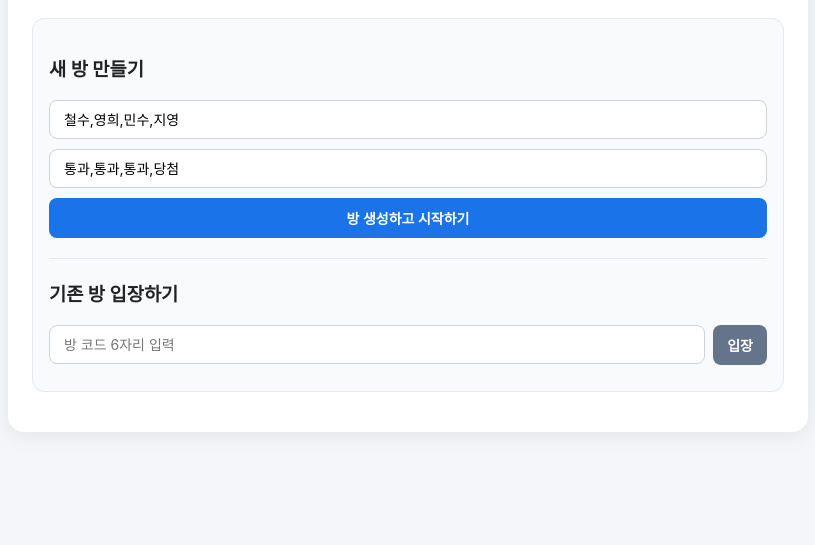
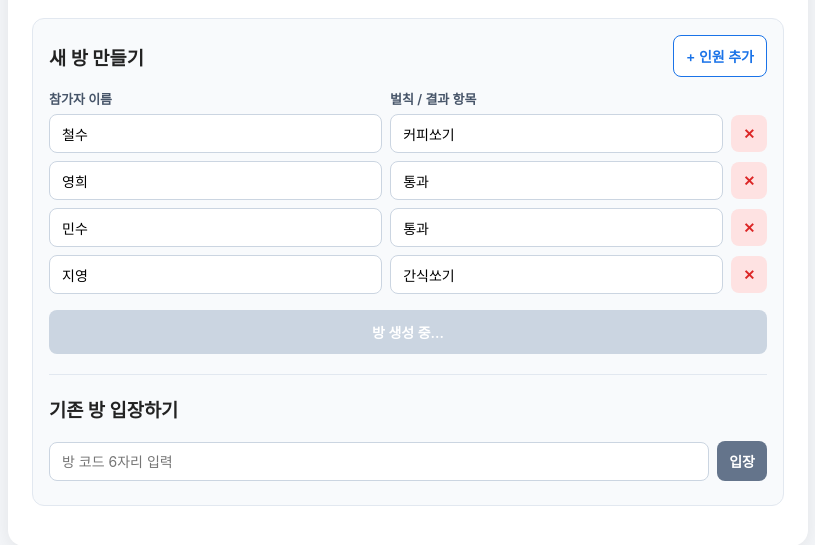
Before and after one commit to parkdaein/park-ladder, a plain HTML site: page index.html in a window 1280 px wide. Both pictures are taken after a click on the button "방 생성하고 시작하기". Shown: the part 93-638 px from the top of the page, without its empty margins (232-1047 px from the left). Drawn offline with Linux system fonts and the light colour scheme; no server answers.

Commit message:
Update index.html

```diff
--- a/index.html
+++ b/index.html
@@ -10,14 +10,21 @@
     .container { width: 100%; max-width: 800px; background: #fff; padding: 24px; border-radius: 16px; box-shadow: 0 4px 20px rgba(0,0,0,0.08); }
     h1 { text-align: center; margin-top: 0; color: #1a73e8; }
     .box { background: #f8fafc; border: 1px solid #e2e8f0; border-radius: 12px; padding: 16px; margin-bottom: 16px; }
-    .row { display: flex; gap: 8px; flex-wrap: wrap; margin-bottom: 10px; align-items: center; }
-    input, button { padding: 10px 14px; border-radius: 8px; border: 1px solid #cbd5e1; font-size: 14px; }
-    input { flex: 1; min-width: 120px; }
-    button { background: #1a73e8; color: #fff; border: none; cursor: pointer; font-weight: 600; transition: 0.2s; }
+    .row { display: flex; gap: 8px; margin-bottom: 8px; align-items: center; }
+    .pair-header { display: flex; gap: 8px; margin-bottom: 6px; font-size: 13px; font-weight: 600; color: #475569; padding-right: 44px; }
+    .pair-header span { flex: 1; }
+    input, button { padding: 10px 12px; border-radius: 8px; border: 1px solid #cbd5e1; font-size: 14px; }
+    input { flex: 1; min-width: 0; background: #fff; }
+    input:focus { outline: none; border-color: #1a73e8; box-shadow: 0 0 0 2px rgba(26,115,232,0.15); }
+    button { background: #1a73e8; color: #fff; border: none; cursor: pointer; font-weight: 600; transition: 0.2s; white-space: nowrap; }
     button:hover { background: #1557b0; }
     button.secondary { background: #64748b; }
     button.secondary:hover { background: #475569; }
-    button:disabled { background: #cbd5e1; cursor: not-allowed; }
+    button.outline { background: #fff; color: #1a73e8; border: 1px solid #1a73e8; }
+    button.outline:hover { background: #eff6ff; }
+    button.danger { background: #fee2e2; color: #dc2626; padding: 10px 12px; }
+    button.danger:hover { background: #fecaca; }
+    button:disabled { background: #cbd5e1; color: #fff; border-color: #cbd5e1; cursor: not-allowed; }
     .badge { display: inline-block; padding: 4px 10px; background: #e0f2fe; color: #0369a1; border-radius: 20px; font-size: 13px; font-weight: 600; }
     canvas { width: 100%; height: 420px; background: #ffffff; border: 1px solid #e2e8f0; border-radius: 12px; display: block; margin: 16px 0; }
     .player-btns { display: flex; gap: 8px; flex-wrap: wrap; justify-content: center; margin-bottom: 10px; }
@@ -33,21 +40,27 @@
 
   <!-- 1. 로비 화면 (방 만들기 / 입장하기) -->
   <div id="lobbyView" class="box">
-    <h3>새 방 만들기</h3>
-    <div class="row">
-      <input type="text" id="playersInput" placeholder="참가자 이름 (쉼표로 구분 예: 철수,영희,민수)" value="철수,영희,민수,지영" />
+    <div style="display: flex; justify-content: space-between; align-items: center; margin-bottom: 12px;">
+      <h3 style="margin: 0;">새 방 만들기</h3>
+      <button type="button" id="addPairBtn" class="outline">+ 인원 추가</button>
     </div>
-    <div class="row">
-      <input type="text" id="prizesInput" placeholder="결과 항목 (인원수와 동일하게 예: 당첨,꽝,꽝,커피)" value="통과,통과,통과,당첨" />
+
+    <div class="pair-header">
+      <span>참가자 이름</span>
+      <span>벌칙 / 결과 항목</span>
     </div>
-    <button id="createRoomBtn" style="width: 100%;">방 생성하고 시작하기</button>
+
+    <!-- 동적으로 입력칸이 추가되는 영역 -->
+    <div id="pairsContainer"></div>
+
+    <button type="button" id="createRoomBtn" style="width: 100%; margin-top: 8px; padding: 12px;">방 생성하고 시작하기</button>
 
     <hr style="margin: 20px 0; border: 0; border-top: 1px solid #e2e8f0;">
 
-    <h3>기존 방 입장하기</h3>
+    <h3 style="margin-top: 0;">기존 방 입장하기</h3>
     <div class="row">
       <input type="text" id="joinRoomIdInput" placeholder="방 코드 6자리 입력" />
-      <button id="joinRoomBtn" class="secondary">입장</button>
+      <button type="button" id="joinRoomBtn" class="secondary">입장</button>
     </div>
   </div>
 
@@ -59,8 +72,8 @@
         <span id="roleBadge" class="badge" style="background:#fef3c7; color:#92400e;">참가자</span>
       </div>
       <div>
-        <button id="copyLinkBtn" class="secondary">초대 링크 복사</button>
-        <button id="leaveRoomBtn" class="secondary">나가기</button>
+        <button type="button" id="copyLinkBtn" class="secondary">초대 링크 복사</button>
+        <button type="button" id="leaveRoomBtn" class="secondary">나가기</button>
       </div>
     </div>
 
@@ -103,11 +116,47 @@
   let roomRef = null;
   let roomData = null;
   let isAnimating = false;
-  let currentAnimIndex = -1;
 
   const canvas = document.getElementById('ladderCanvas');
   const ctx = canvas.getContext('2d');
   const COLORS = ['#ef4444', '#3b82f6', '#10b981', '#f59e0b', '#8b5cf6', '#ec4899', '#06b6d4', '#84cc16'];
+
+  // --- 동적 입력칸(참가자 + 벌칙 쌍) 관리 ---
+  const pairsContainer = document.getElementById('pairsContainer');
+
+  function addPairRow(playerVal = '', prizeVal = '') {
+    const row = document.createElement('div');
+    row.className = 'row pair-row';
+    row.innerHTML = `
+      <input type="text" class="player-input" placeholder="참가자 이름" value="${playerVal}" />
+      <input type="text" class="prize-input" placeholder="벌칙 / 결과" value="${prizeVal}" />
+      <button type="button" class="danger remove-btn" title="삭제">✕</button>
+    `;
+
+    row.querySelector('.remove-btn').addEventListener('click', () => {
+      if (pairsContainer.querySelectorAll('.pair-row').length <= 2) {
+        alert('최소 2명 이상의 참가자가 필요합니다.');
+        return;
+      }
+      row.remove();
+    });
+
+    pairsContainer.appendChild(row);
+  }
+
+  // 초기 기본값 4줄 세팅 (원하시면 빈칸으로 두셔도 됩니다)
+  addPairRow('철수', '커피쏘기');
+  addPairRow('영희', '통과');
+  addPairRow('민수', '통과');
+  addPairRow('지영', '간식쏘기');
+
+  document.getElementById('addPairBtn').addEventListener('click', () => {
+    if (pairsContainer.querySelectorAll('.pair-row').length >= 12) {
+      alert('최대 12명까지 추가할 수 있습니다.');
+      return;
+    }
+    addPairRow('', '');
+  });
 
   // URL 파라미터로 방 코드 자동 입장 확인
   const urlParams = new URLSearchParams(window.location.search);
@@ -116,15 +165,31 @@
   }
 
   // 방 생성
-  document.getElementById('createRoomBtn').addEventListener('click', async () => {
-    const players = document.getElementById('playersInput').value.split(',').map(s => s.trim()).filter(Boolean);
-    const prizes = document.getElementById('prizesInput').value.split(',').map(s => s.trim()).filter(Boolean);
+  const createBtn = document.getElementById('createRoomBtn');
+  createBtn.addEventListener('click', async () => {
+    const rows = document.querySelectorAll('.pair-row');
+    const players = [];
+    const prizes = [];
 
-    if (players.length < 2) return alert('참가자는 최소 2명 이상이어야 합니다.');
-    if (players.length !== prizes.length) return alert(`참가자 수(${players.length}명)와 결과 항목 수(${prizes.length}개)가 일치해야 합니다.`);
+    for (let i = 0; i < rows.length; i++) {
+      const pName = rows[i].querySelector('.player-input').value.trim();
+      const pPrize = rows[i].querySelector('.prize-input').value.trim();
+
+      if (!pName || !pPrize) {
+        alert(`${i + 1}번째 줄의 참가자 이름과 벌칙을 모두 입력해 주세요.`);
+        return;
+      }
+      players.push(pName);
+      prizes.push(pPrize);
+    }
+
+    if (players.length < 2) {
+      alert('참가자는 최소 2명 이상이어야 합니다.');
+      return;
+    }
 
     const roomId = Math.random().toString(36).substring(2, 8).toUpperCase();
-    const steps = 12; // 가로줄 층수
+    const steps = 12;
     const bridges = generateBridges(players.length, steps);
 
     const initialData = {
@@ -132,13 +197,23 @@
       prizes,
       steps,
       bridges,
-      activeTrace: null, // { playerIndex, timestamp }
-      completed: {}      // { playerIndex: prizeIndex }
+      activeTrace: null,
+      completed: {}
     };
 
+    try {
+      createBtn.disabled = true;
+      createBtn.textContent = '방 생성 중...';
       await set(ref(db, `rooms/${roomId}`), initialData);
       localStorage.setItem(`host_${roomId}`, 'true');
       enterGameView(roomId);
+    } catch (error) {
+      console.error('Firebase 저장 실패:', error);
+      alert(`방 생성 실패: ${error.message}\n(Firebase Realtime Database 활성화 및 규칙 설정을 확인하세요.)`);
+    } finally {
+      createBtn.disabled = false;
+      createBtn.textContent = '방 생성하고 시작하기';
+    }
   });
 
   // 방 입장 버튼
@@ -149,12 +224,16 @@
   });
 
   async function joinRoom(roomId) {
+    try {
       const snapshot = await get(ref(db, `rooms/${roomId}`));
       if (!snapshot.exists()) {
         alert('존재하지 않는 방 코드입니다.');
         return;
       }
       enterGameView(roomId);
+    } catch (error) {
+      alert(`입장 오류: ${error.message}`);
+    }
   }
 
   // 게임 화면 진입 및 Firebase 실시간 리스너 연결
@@ -176,7 +255,6 @@
       renderControls();
       renderResults();
 
-      // 새로운 사다리 타기 이벤트가 감지되면 애니메이션 실행
       if (newData.activeTrace && newData.activeTrace.timestamp !== prevTraceTime) {
         animateLadder(newData.activeTrace.playerIndex);
       } else if (!isAnimating) {
@@ -185,13 +263,13 @@
     });
   }
 
-  // 가로줄 무작위 생성 (인접한 줄끼리 겹치지 않게)
+  // 가로줄 무작위 생성
   function generateBridges(cols, steps) {
     const bridges = [];
     for (let r = 0; r < steps; r++) {
       const row = new Array(cols - 1).fill(false);
       for (let c = 0; c < cols - 1; c++) {
-        if (c > 0 && row[c - 1]) continue; // 바로 왼쪽에 다리가 있으면 패스
+        if (c > 0 && row[c - 1]) continue;
         row[c] = Math.random() < 0.45;
       }
       bridges.push(row);
@@ -236,7 +314,6 @@
     ctx.clearRect(0, 0, canvas.width, canvas.height);
     ctx.lineCap = 'round';
 
-    // 세로선 및 이름/결과 텍스트
     ctx.font = 'bold 15px sans-serif';
     ctx.textAlign = 'center';
     for (let c = 0; c < cols; c++) {
@@ -255,7 +332,6 @@
       ctx.fillText(prizes[c], x, padY + h + 28);
     }
 
-    // 가로선
     ctx.strokeStyle = '#94a3b8';
     ctx.lineWidth = 4;
     for (let r = 0; r < steps; r++) {
@@ -284,7 +360,6 @@
     const colGap = (canvas.width - padX * 2) / (cols - 1);
     const rowGap = (canvas.height - padY * 2) / (steps + 1);
 
-    // 경로 좌표 배열 생성
     let currCol = playerIdx;
     const points = [{ x: padX + currCol * colGap, y: padY }];
 
@@ -303,7 +378,6 @@
     points.push({ x: padX + currCol * colGap, y: padY + (canvas.height - padY * 2) });
     const finalPrizeIdx = currCol;
 
-    // 프레임 애니메이션 실행
     let seg = 0;
     let progress = 0;
     const speed = 0.08;
@@ -327,7 +401,6 @@
         ctx.lineTo(curX, curY);
         ctx.stroke();
 
-        // 현재 위치 점 표시
         ctx.fillStyle = COLORS[playerIdx % COLORS.length];
         ctx.beginPath();
         ctx.arc(curX, curY, 8, 0, Math.PI * 2);
@@ -342,7 +415,6 @@
       } else {
         ctx.stroke();
         isAnimating = false;
-        // 결과 저장
         update(ref(db, `rooms/${currentRoomId}/completed`), {
           [playerIdx]: finalPrizeIdx
         });
```
Lines whose indentation alone changed are shown as unchanged.
